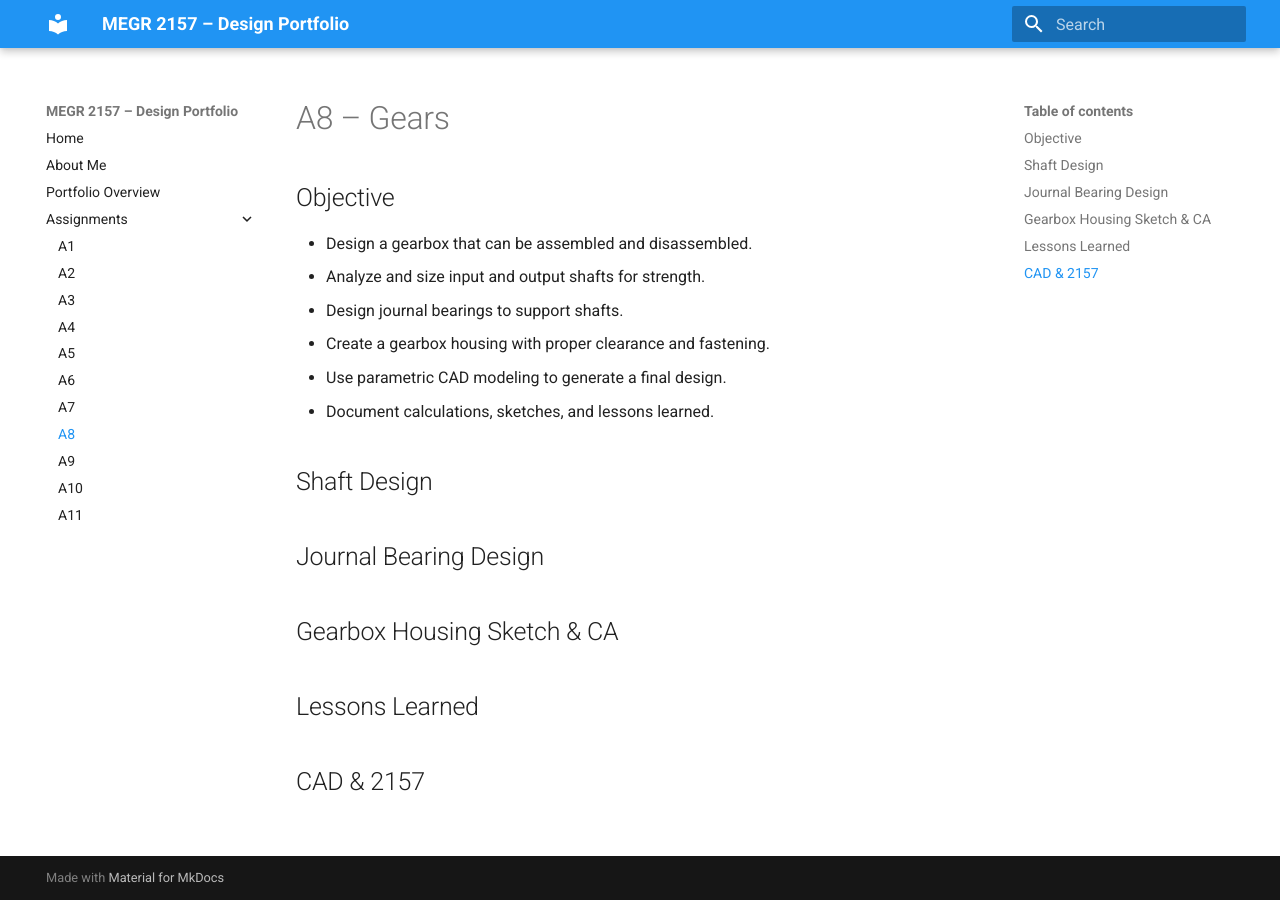
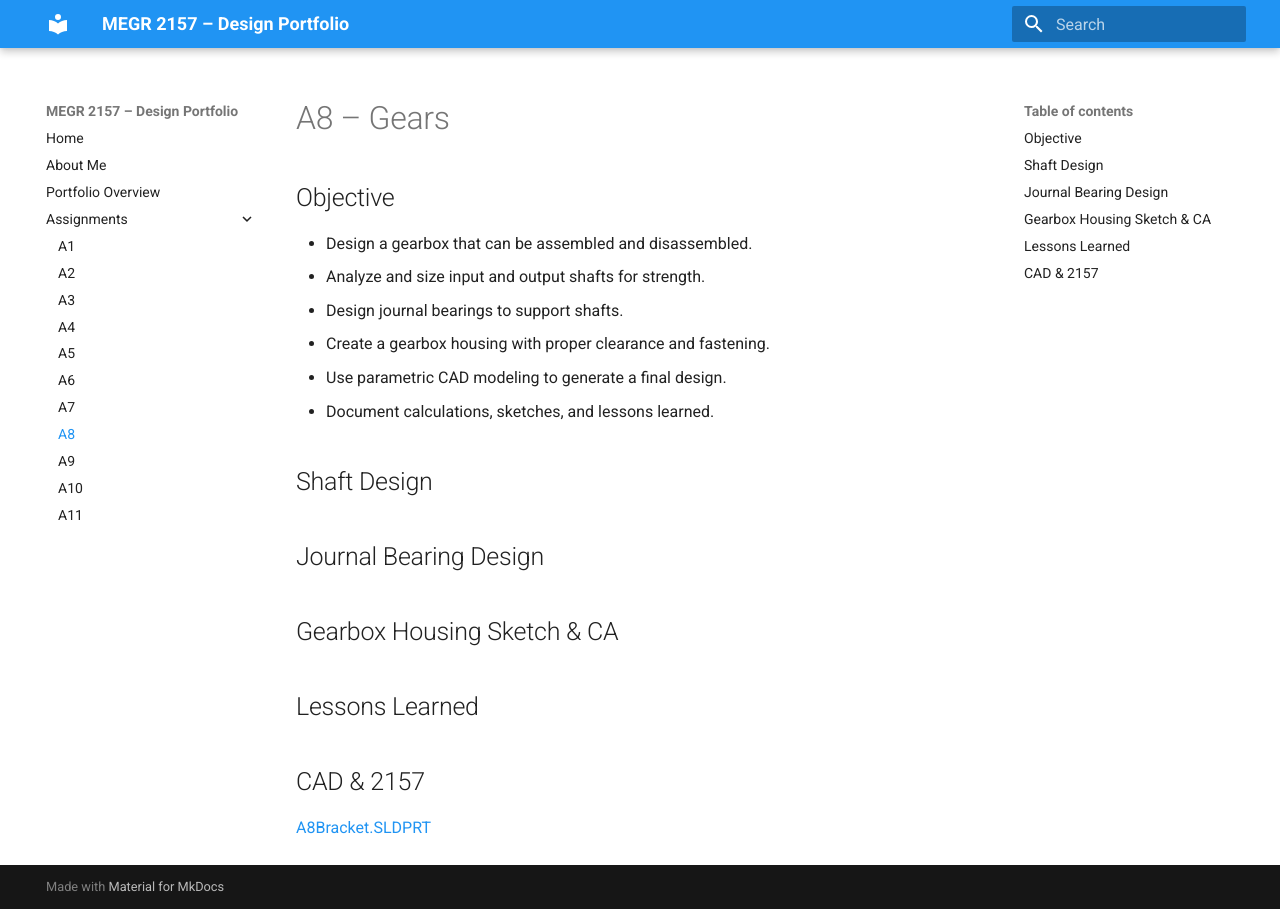
Before and after one commit to AidenGrake/megr2157-portfolio, an MkDocs documentation site: the page built from docs/assignments/A08/index.md, in a window 1280 px wide. Built offline with MkDocs 1.6.1 and Material for MkDocs 9.7.7, drawn with Linux system fonts in a browser that asks for light colours.

Commit message:
Update index.md

```diff
--- a/docs/assignments/A08/index.md
+++ b/docs/assignments/A08/index.md
@@ -19,3 +19,4 @@
 ## Lessons Learned
 
 ## CAD & 2157
+[A8Bracket.SLDPRT](A8Bracket.SLDPRT)
```
